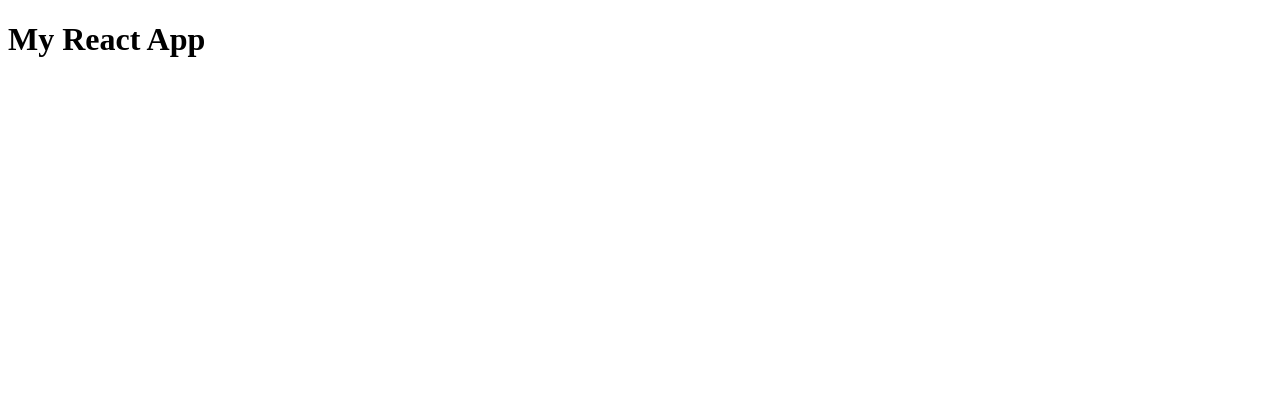
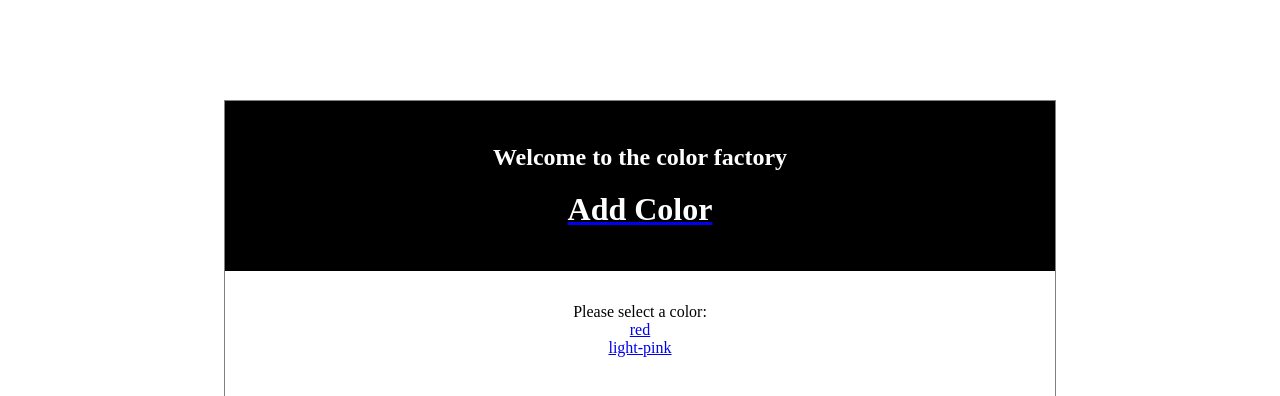
Before and after one commit to Fbw-wd22-e01-Rockstars/19-spa-router-color-factory-Adanurk, a React (Create React App) app: page /colors in a window 1280 px wide. Shown: the top 396 px of the page. Built offline with nearby package versions, Linux system fonts and the light colour scheme.

Commit message:
in progress

```diff
--- a/package.json
+++ b/package.json
@@ -8,7 +8,8 @@
     "@testing-library/user-event": "^12.8.3",
     "react": "^17.0.2",
     "react-dom": "^17.0.2",
-    "react-scripts": "4.0.3",
+    "react-router-dom": "^6.3.0",
+    "react-scripts": "^5.0.1",
     "web-vitals": "^1.1.1"
   },
   "scripts": {
--- /dev/null
+++ b/src/App.css
@@ -0,0 +1,78 @@
+*{
+    margin: 0;
+    padding: 0;
+    box-sizing: border-box;
+}
+
+.App{
+    width: 65vw;
+    height: 500px;
+    display: flex;
+    flex-direction: column;
+    align-items: center;
+    margin: 100px auto;
+    border: solid 1px gray;
+}
+
+.home{
+    width: 100%;
+    height: 100%;
+    display: flex;
+    flex-direction: column;
+    align-items: center;
+}
+
+header{
+    display: flex;
+    flex-direction: column;
+    align-items: center;
+    justify-content: center;
+    padding: 1rem;
+    height: 170px;
+    width: 100%;
+    background-color: black;
+    color: white;
+    margin-bottom: 1rem;
+}
+
+h2, h1{
+    margin: 10px;
+}
+
+.add{
+    color: white;
+}
+
+.color-list{
+    padding: 1rem;
+    text-align: center;
+}
+
+li{
+    list-style-type: none;
+}
+
+form{
+    width: 100%;
+    height: 500px;
+    padding: 1rem;
+    display: flex;
+    flex-direction: column;
+    align-items: center;
+    justify-content: center;
+    background-image: linear-gradient(to right, #c6ffdd, #fbd786, #f7797d);
+}
+
+label{
+    margin: 20px auto;
+    padding: 10px;
+}
+
+button{
+    margin: 20px auto;
+    padding: 10px;
+    color: white;
+    background-color: cornflowerblue;
+    border-radius: 25px;
+    border-style: none;
+}
--- a/src/App.js
+++ b/src/App.js
@@ -1,9 +1,22 @@
-import React from "react"
+import React from "react";
+import Home from "./components/Home";
+import "./App.css"
+import { Routes, Route } from "react-router-dom";
+import ColorList from "./components/ColorList";
+import { useState } from "react";
+import Form from "./components/Form";
 
 function App() {
+  const [colors, setColors] = useState([{name:"red", value:"#ff0000"}, {name:"light-pink", value:"#FFB6C1"}]);
+
   return (
     <div className="App">
-     <h1>My React App</h1>
+      <Routes>
+        <Route path="/" element={<Home/>}>
+          <Route path="/colors" element={<ColorList colors={colors}/>}></Route>
+        </Route>
+        <Route path="/colors/new" element={<Form handleColors={setColors} colors={colors}/>}/>
+      </Routes>
     </div>
   );
 }
--- /dev/null
+++ b/src/components/ColorList.js
@@ -0,0 +1,25 @@
+import React from 'react';
+import { useState } from 'react';
+import { Link } from 'react-router-dom';
+
+
+
+const ColorList = ({colors}) => {
+
+  return (
+    <div className='color-list'>
+            <p>Please select a color:</p>
+            <ul>
+                {
+                    colors.map(color => {
+                        return (
+                            <li key={color.name}><Link to={`/colors/${color.name}`}>{color.name}</Link></li>
+                        )
+                    })
+                }
+            </ul>
+        </div>
+  )
+}
+
+export default ColorList
--- /dev/null
+++ b/src/components/Form.js
@@ -0,0 +1,32 @@
+import React from 'react'
+import { useState } from 'react';
+
+const Form = ({handleColors, colors}) => {
+    const [colName, setColName] = useState();
+    const [colValue, setColValue] = useState();
+
+
+    const handleSubmit = (e) => {
+        e.preventDefault();
+        let myItem = {name:colName, value:colValue};
+        handleColors([...colors, myItem]);
+        console.log(colors);
+
+        setColName();
+        setColValue();
+    }
+
+    //! nasil yenileyecek ve inputlari bosaltacak?
+
+
+
+  return (
+    <form onSubmit={handleSubmit}>
+        <label> Name: <input type="text" onChange={(e) => {setColName(e.target.value)}}/> </label>
+        <label> Color: <input type="color" onChange={(e) => {setColValue(e.target.value)}}/> </label>
+        <button type="submit" onSubmit={handleSubmit}>Add Color</button>
+      </form>
+  )
+}
+
+export default Form
--- /dev/null
+++ b/src/components/Home.js
@@ -0,0 +1,16 @@
+import React from 'react'
+import { Outlet, Link } from 'react-router-dom';
+
+const Home = () => {
+  return (
+    <div className='home'>
+        <header className='header'>
+            <h2>Welcome to the color factory</h2>
+            <Link to="colors/new"><h1 className='add'>Add Color</h1></Link>
+        </header>
+        <Outlet/>
+    </div>
+  )
+}
+
+export default Home
--- a/src/index.js
+++ b/src/index.js
@@ -1,11 +1,12 @@
 import React from 'react';
 import ReactDOM from 'react-dom';
 import App from './App';
+import {BrowserRouter} from "react-router-dom";
 
 
 ReactDOM.render(
-  <React.StrictMode>
-    <App />
-  </React.StrictMode>,
+    <BrowserRouter>
+      <App />
+    </BrowserRouter>,
   document.getElementById('root')
 );
```
Also changed, not shown: src/components/Color.js (added, +9 -0 lines), 1 other file (tests, documents, lock files or other folders).
